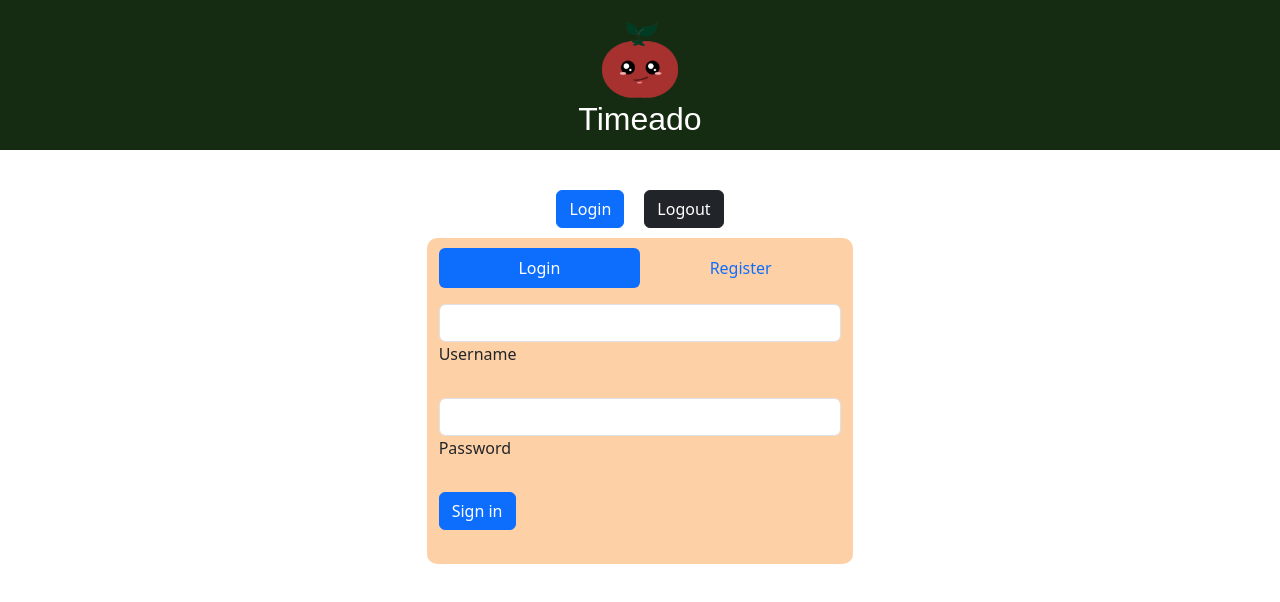
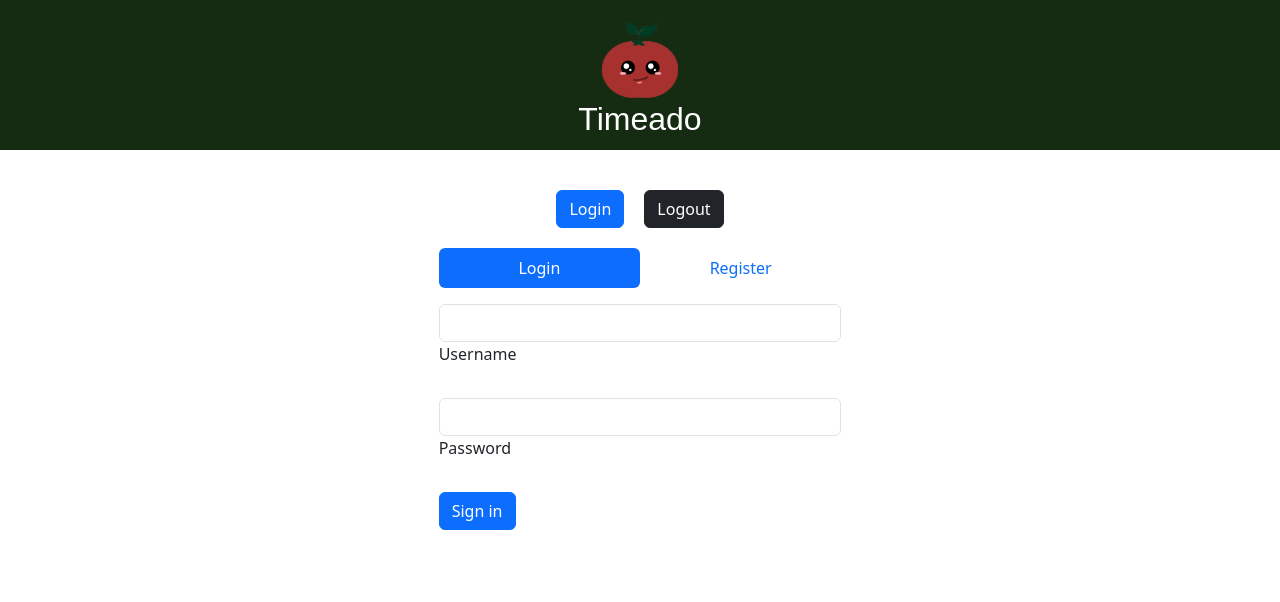
Before and after one commit to jessicafloreso/task-tracking-app-frontend, a React (Create React App) app in the folder task-tracking-app-frontend/: page / in a window 1280 px wide. Both pictures are taken after a click on the button "Login". Shown: the top 602 px of the page. Built offline with nearby package versions, Linux system fonts and the light colour scheme; a web font is replaced by a local one.

Commit message:
body background  and login

```diff
--- a/task-tracking-app-frontend/src/App.css
+++ b/task-tracking-app-frontend/src/App.css
@@ -1,3 +1,7 @@
+body {
+  background-color: rgb(238, 216, 156);
+}
+
 .App-logo{
   height:80px;
   margin-right:auto;
@@ -18,9 +22,6 @@
   text-align: center;
 }
 
-body {
-  background-color: rgba(225, 174, 71, 0.313); /* Change to your desired background color */
-}
 
 .App-Intro {
   font-family: 'Henny Penny', sans-serif;
--- a/task-tracking-app-frontend/src/App.js
+++ b/task-tracking-app-frontend/src/App.js
@@ -6,6 +6,7 @@ import AppContent from './components/AppContent';
 
 function App() {
   return (
+    <div>
       <div className="App">
         <Header pageTitle="Timeado" logoSrc={logo} />
         <div className='container-fluid'>
@@ -16,6 +17,7 @@ function App() {
           </div>
         </div>
       </div>
+    </div>
   );
 }
 
--- a/task-tracking-app-frontend/src/LoginForm.css
+++ b/task-tracking-app-frontend/src/LoginForm.css
@@ -1,5 +1,5 @@
 .col-4 {
-    background-color: rgb(254, 208, 166);
+    background-color: white;
     padding: 10px;
     border-radius: 10px;
 }
```
Also changed, not shown: task-tracking-app-frontend/src/components/Header.js (line endings or trailing spaces). Lines whose indentation alone changed are shown as unchanged.
